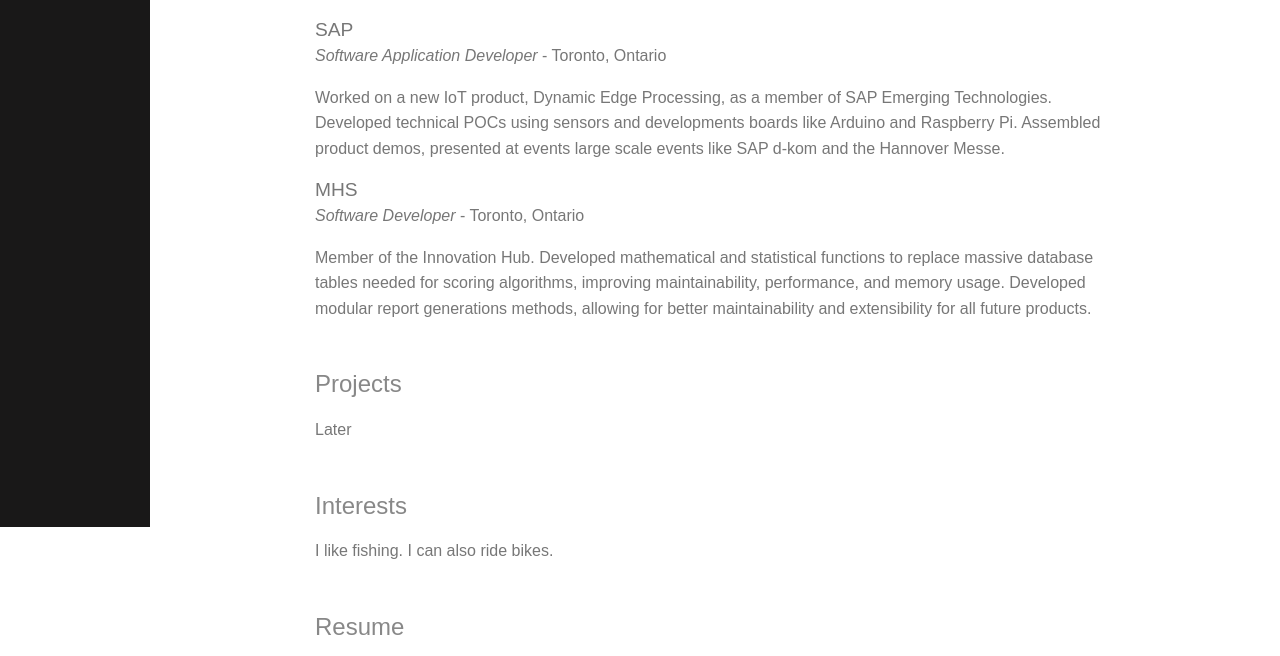
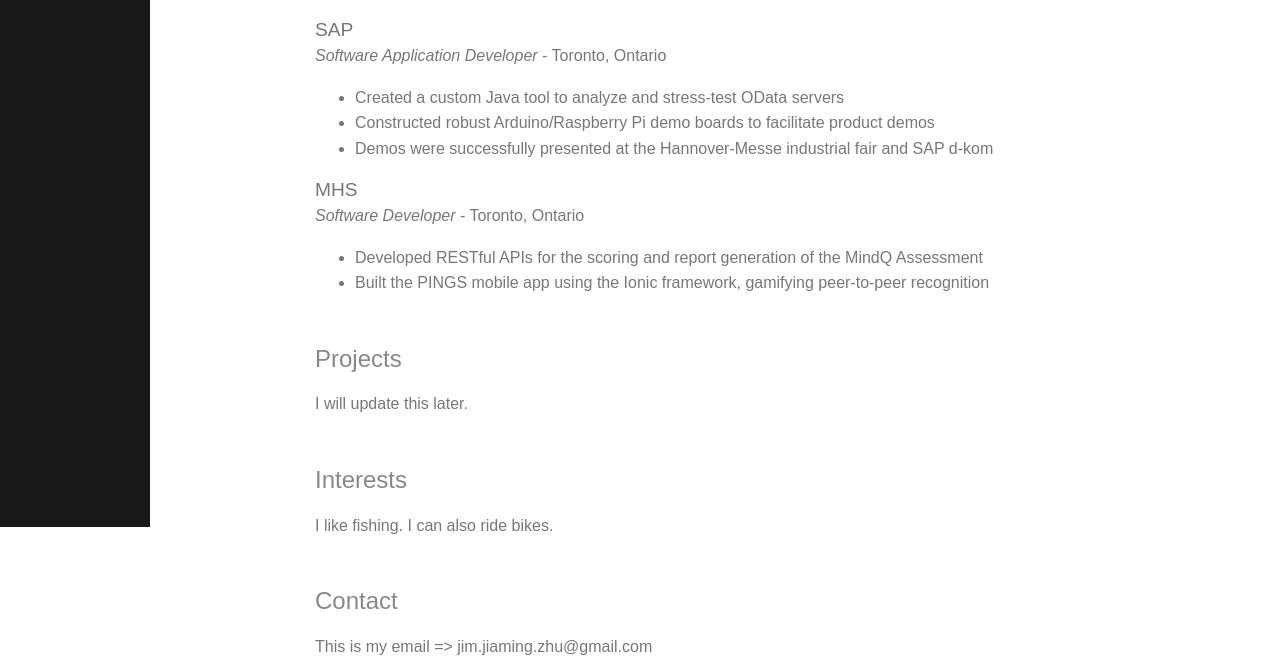
Before and after one commit to JimJZhu/Personal-Site, a website: page index.html in a window 1280 px wide. Shown: the part 273-929 px from the top of the page. Drawn offline with nearby package versions, Linux system fonts and the light colour scheme.

Commit message:
Fixed descriptions

```diff
--- a/index.html
+++ b/index.html
@@ -4,10 +4,9 @@
 <head>
     <meta charset="utf-8">
     <meta name="viewport" content="width=device-width, initial-scale=1.0">
-	<meta name="description" content="A layout example with a side menu that hides on mobile, just like the Pure website.">
+    <meta name="description" content="Jim's personal website.">
     <title>Welcome :)</title>
-	<link rel="stylesheet" href="https://unpkg.com/purecss@0.6.2/build/pure-min.css" integrity="sha384-UQiGfs9ICog+LwheBSRCt1o5cbyKIHbwjWscjemyBMT9YCUMZffs6UqUTd0hObXD"
-	    crossorigin="anonymous">
+    <link rel="stylesheet" href="https://unpkg.com/purecss@0.6.2/build/pure-min.css" integrity="sha384-UQiGfs9ICog+LwheBSRCt1o5cbyKIHbwjWscjemyBMT9YCUMZffs6UqUTd0hObXD" crossorigin="anonymous">
     <!--[if lte IE 8]>
 		<link rel="stylesheet" href="css/layouts/side-menu-old-ie.css">
 		<link rel="stylesheet" href="https://unpkg.com/purecss@0.6.2/build/grids-responsive-old-ie-min.css">
@@ -44,7 +43,7 @@
                         <a href="#Interests" class="pure-menu-link">Interests</a>
                     </li>
                     <li class="pure-menu-item">
-						<a href="#Resume" class="pure-menu-link">Resume</a>
+                        <a href="Files/Resume.pdf" class="pure-menu-link">Resume</a>
                     </li>
                     <li class="pure-menu-item">
                         <a href="#Contact" class="pure-menu-link">Contact</a>
@@ -75,27 +74,31 @@
                 <div class="job-container">
                     <h3>SAP</h3>
                     <h4><i>Software Application Developer</i> - Toronto, Ontario</h4>
-					<p>Worked on a new IoT product, Dynamic Edge Processing, as a member of SAP Emerging Technologies.
-					Developed technical POCs using sensors and developments boards like Arduino and Raspberry Pi. Assembled product demos, presented at events large scale events like SAP d-kom and the Hannover Messe.
-					</p>
+                    <ul>
+                        <li>Created a custom Java tool to analyze and stress-test OData servers</li>
+                        <li>Constructed robust Arduino/Raspberry Pi demo boards to facilitate product demos</li>
+                        <li>Demos were successfully presented at the Hannover-Messe industrial fair and SAP d-kom</li>
+                    </ul>
                 </div>
                 <div class="job-container">
                     <h3>MHS</h3>
                     <h4><i>Software Developer</i> - Toronto, Ontario</h4>
-					<p>Member of the Innovation Hub. Developed mathematical and statistical functions to replace massive database tables needed for scoring algorithms, improving maintainability, performance, and memory usage. Developed modular report generations methods, allowing for better maintainability and extensibility for all future products.</p>
+                    <ul>
+                        <li>Developed RESTful APIs for the scoring and report generation of the MindQ Assessment</li>
+                        <li>Built the PINGS mobile app using the Ionic framework, gamifying peer-to-peer recognition</li>
+                    </ul>
                 </div>
                 <h2 class="content-subhead" id="Projects">Projects</h2>
-				<p>Later
+                <p>I will update this later.
                 </p>
                 <h2 class="content-subhead" id="Interests">Interests</h2>
                 <p>I like fishing. I can also ride bikes.
                 </p>
-				<h2 class="content-subhead" id="Resume">Resume</h2>
-				<p><a href="Files/Resume.pdf" target="_blank">Here is a PDF.</a> I'll make some fancy html version later.
-				</p>
                 <div class="contact">
                     <h2 class="content-subhead" id="Contact">Contact</h2>
                     <p>This is my email => jim.jiaming.zhu@gmail.com
+                    </p>
+                    <p>You can call me too => (675)-865-4188
                     </p>
                 </div>
             </div>
```
Lines whose indentation alone changed are shown as unchanged.
